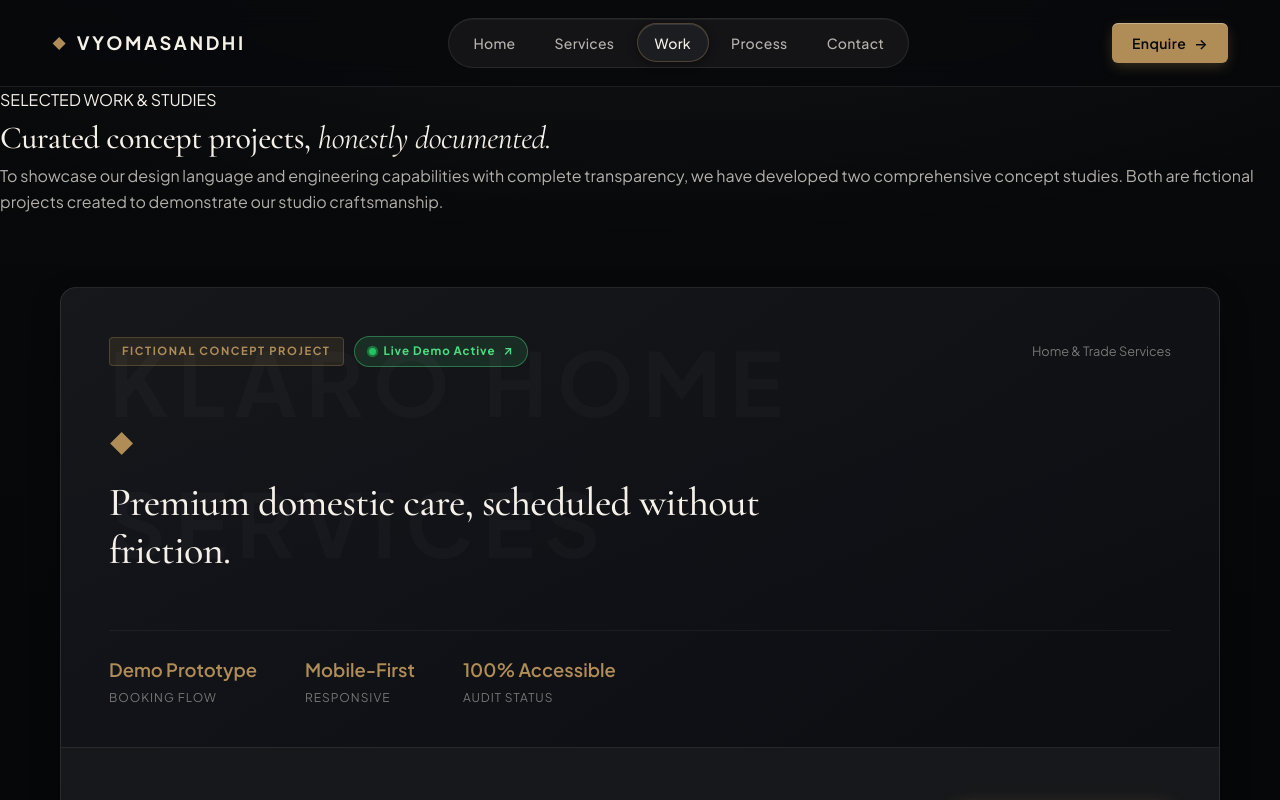
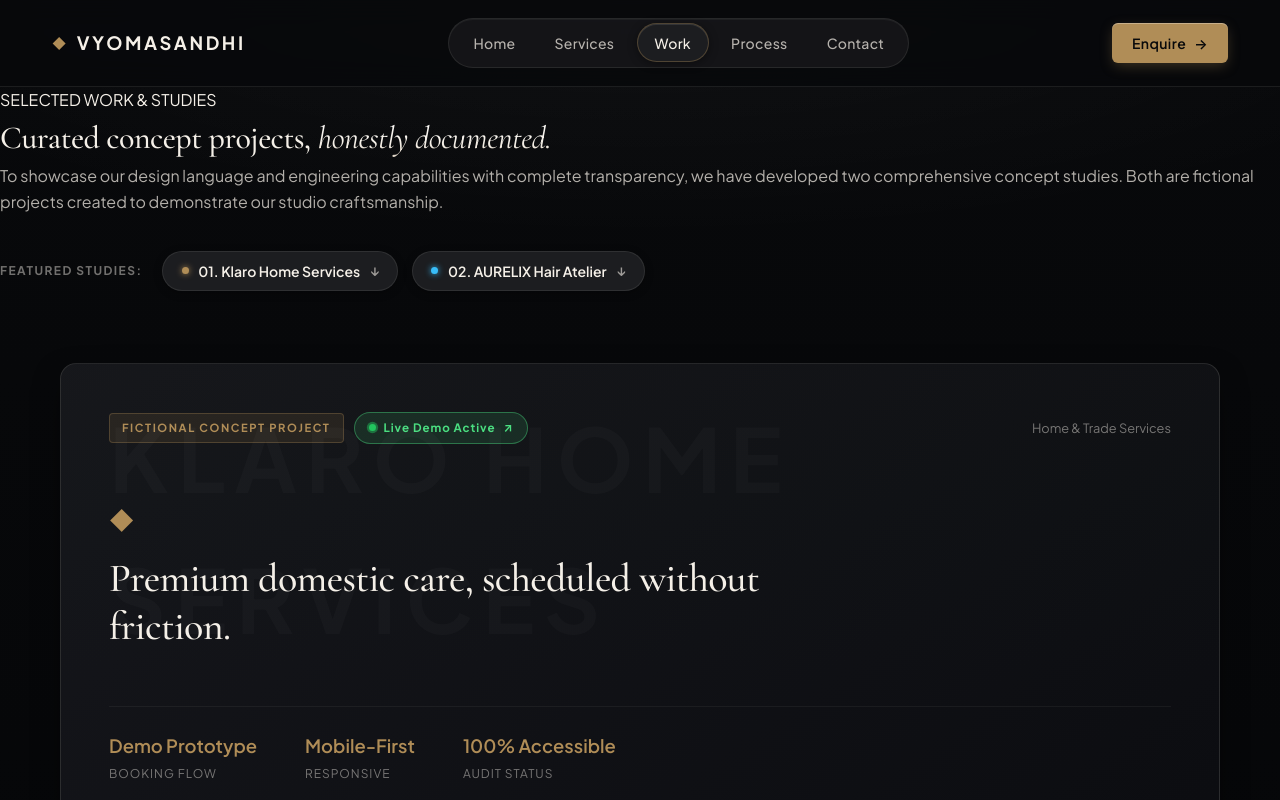
Before and after one commit to Bavesha-Prasad/Vyomasandhi, a React (Vite) app: page /work in a window 1280 px wide. Shown: the top 800 px of the page. Built offline with nearby package versions, Linux system fonts and the light colour scheme.

Commit message:
Add prominent View Live Demo buttons for AURELIX across Work, Home, and Services pages

```diff
--- a/src/components/ScrollToTop.jsx
+++ b/src/components/ScrollToTop.jsx
@@ -5,6 +5,13 @@ export default function ScrollToTop() {
   const { pathname } = useLocation()
 
   useEffect(() => {
+    if (window.location.hash) {
+      const element = document.querySelector(window.location.hash)
+      if (element) {
+        element.scrollIntoView({ behavior: 'smooth' })
+        return
+      }
+    }
     window.scrollTo({
       top: 0,
       left: 0,
--- a/src/pages/Home/HomePage.css
+++ b/src/pages/Home/HomePage.css
@@ -355,6 +355,44 @@
 
 .card-visual-preview:hover .preview-arrow {
   transform: translateX(3px);
+}
+
+.spotlight-card-actions {
+  display: flex;
+  flex-direction: column;
+  gap: 0.6rem;
+}
+
+.spotlight-live-btn {
+  display: flex;
+  align-items: center;
+  justify-content: center;
+  gap: 0.5rem;
+  padding: 0.65rem 1rem;
+  background: linear-gradient(135deg, #f8fafc 0%, #cbd5e1 50%, #94a3b8 100%);
+  color: #08090b;
+  font-size: 0.825rem;
+  font-weight: 700;
+  border-radius: 6px;
+  text-decoration: none;
+  box-shadow: 0 4px 14px rgba(226, 232, 240, 0.25), inset 0 1px 0 rgba(255, 255, 255, 0.8);
+  border: 1px solid rgba(255, 255, 255, 0.5);
+  transition: all var(--transition-fast);
+}
+
+.spotlight-live-btn:hover {
+  background: linear-gradient(135deg, #ffffff 0%, #e2e8f0 50%, #cbd5e1 100%);
+  color: #08090b;
+  transform: translateY(-1px);
+  box-shadow: 0 6px 18px rgba(226, 232, 240, 0.45);
+}
+
+.spotlight-live-btn .live-dot {
+  width: 7px;
+  height: 7px;
+  border-radius: 50%;
+  background: #38bdf8;
+  box-shadow: 0 0 6px #38bdf8;
 }
 
 .card-footer-metric {
--- a/src/pages/Home/HomePage.jsx
+++ b/src/pages/Home/HomePage.jsx
@@ -154,14 +154,27 @@ export default function HomePage() {
                   <p className="card-body">
                     Boutique editorial salon presence featuring high-fashion composition & intuitive booking.
                   </p>
-                  <Link
-                    to="/work"
-                    className="card-visual-preview"
-                    aria-label="Explore AURELIX Hair Atelier concept study on Work page"
-                  >
-                    <span className="preview-label">Concept Project</span>
-                    <span className="preview-arrow">View on /work →</span>
-                  </Link>
+                  <div className="spotlight-card-actions">
+                    <a
+                      href="https://aureliex.netlify.app/"
+                      target="_blank"
+                      rel="noopener noreferrer"
+                      className="spotlight-live-btn"
+                      aria-label="Open AURELIX Hair Atelier live demo website in a new tab"
+                    >
+                      <span className="live-dot" aria-hidden="true" />
+                      <span>View Live Demo</span>
+                      <span aria-hidden="true">↗</span>
+                    </a>
+                    <Link
+                      to="/work#aurelix"
+                      className="card-visual-preview"
+                      aria-label="Explore AURELIX Hair Atelier concept study on Work page"
+                    >
+                      <span className="preview-label">Study Details</span>
+                      <span className="preview-arrow">/work →</span>
+                    </Link>
+                  </div>
                 </div>
               </div>
 
--- a/src/pages/Services/ServicesPage.jsx
+++ b/src/pages/Services/ServicesPage.jsx
@@ -196,6 +196,19 @@ export default function ServicesPage() {
                   <div className="browser-address-bar">
                     <span className="ssl-lock" aria-hidden="true">🔒</span>
                     <span className="address-text">aurelix-campaign.concept/consultation</span>
+                  </div>
+                  <div className="browser-chrome-actions">
+                    <span className="mockup-concept-badge">CONCEPT DEMO</span>
+                    <a
+                      href="https://aureliex.netlify.app/"
+                      target="_blank"
+                      rel="noopener noreferrer"
+                      className="mockup-live-btn"
+                      title="Open AURELIX live demo website"
+                    >
+                      <span>Visit Live Site</span>
+                      <span aria-hidden="true">↗</span>
+                    </a>
                   </div>
                 </div>
 
--- a/src/pages/Work/WorkPage.css
+++ b/src/pages/Work/WorkPage.css
@@ -21,6 +21,88 @@
   flex-direction: column;
   gap: 4.5rem;
   margin-bottom: 5rem;
+}
+
+/* Quick Jump Bar */
+.work-quick-jump-bar {
+  display: flex;
+  align-items: center;
+  gap: 1.25rem;
+  margin-top: 2.25rem;
+  flex-wrap: wrap;
+}
+
+.jump-bar-label {
+  font-size: 0.75rem;
+  font-weight: 700;
+  letter-spacing: 0.12em;
+  color: var(--color-text-muted);
+}
+
+.jump-bar-links {
+  display: flex;
+  align-items: center;
+  gap: 0.85rem;
+  flex-wrap: wrap;
+}
+
+.jump-pill {
+  display: inline-flex;
+  align-items: center;
+  gap: 0.6rem;
+  padding: 0.5rem 1.15rem;
+  border-radius: 999px;
+  font-size: 0.875rem;
+  font-weight: 600;
+  text-decoration: none;
+  transition: all var(--transition-fast);
+  border: 1px solid var(--color-border);
+  background: var(--color-surface-elevated);
+  color: var(--color-text-primary);
+  box-shadow: 0 2px 8px rgba(0, 0, 0, 0.3);
+}
+
+.jump-pill:hover {
+  transform: translateY(-2px);
+}
+
+.jump-pill.jump-gold:hover {
+  border-color: var(--color-accent-border);
+  color: var(--color-accent);
+  box-shadow: 0 4px 14px rgba(176, 141, 87, 0.25);
+}
+
+.jump-pill.jump-chrome:hover {
+  border-color: rgba(226, 232, 240, 0.45);
+  color: #ffffff;
+  box-shadow: 0 4px 14px rgba(226, 232, 240, 0.25);
+}
+
+.jump-dot {
+  width: 7px;
+  height: 7px;
+  border-radius: 50%;
+}
+
+.jump-dot.gold {
+  background: var(--color-accent);
+  box-shadow: 0 0 6px var(--color-accent);
+}
+
+.jump-dot.chrome {
+  background: #38bdf8;
+  box-shadow: 0 0 6px #38bdf8;
+}
+
+.jump-arrow {
+  font-size: 0.85rem;
+  opacity: 0.6;
+  transition: transform var(--transition-fast);
+}
+
+.jump-pill:hover .jump-arrow {
+  transform: translateY(2px);
+  opacity: 1;
 }
 
 /* Project Card */
--- a/src/pages/Work/WorkPage.jsx
+++ b/src/pages/Work/WorkPage.jsx
@@ -94,6 +94,22 @@ export default function WorkPage() {
             we have developed two comprehensive concept studies. Both are fictional projects created to demonstrate
             our studio craftsmanship.
           </p>
+
+          <div className="work-quick-jump-bar" aria-label="Jump to project">
+            <span className="jump-bar-label">FEATURED STUDIES:</span>
+            <div className="jump-bar-links">
+              <a href="#klaro" className="jump-pill jump-gold">
+                <span className="jump-dot gold" />
+                <span className="jump-title">01. Klaro Home Services</span>
+                <span className="jump-arrow">↓</span>
+              </a>
+              <a href="#aurelix" className="jump-pill jump-chrome">
+                <span className="jump-dot chrome" />
+                <span className="jump-title">02. AURELIX Hair Atelier</span>
+                <span className="jump-arrow">↓</span>
+              </a>
+            </div>
+          </div>
         </div>
       </header>
 
```
